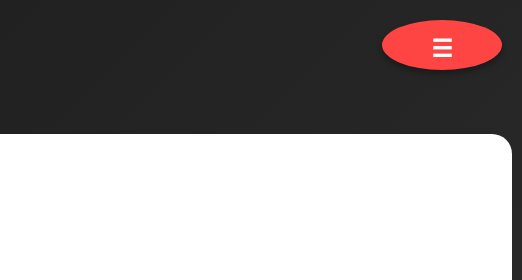
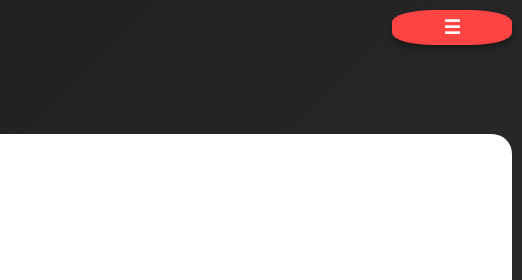
Before and after one commit to hokutomiyazaki-arch/rythm-fighter, a plain HTML site: page index.html in a window 1280 px wide. Shown: the top 280 px of the page, 758-1280 px from the left. Drawn offline with Linux system fonts and the light colour scheme.

Commit message:
Update index.html

```diff
--- a/index.html
+++ b/index.html
@@ -140,18 +140,21 @@
         /* メニューを開くボタン */
         .open-menu-btn {
             position: fixed;
-            top: 20px;
-            right: 20px;
+            top: 10px;
+            right: 10px;
             z-index: 9999;
             background: #ff4444;
             color: white;
             border: none;
-            width: 50px;
-            height: 50px;
-            border-radius: 50%;
-            font-size: 1.5rem;
+            width: 45px;
+            height: 35px;
+            border-radius: 35%;
+            font-size: 1.2rem;
             cursor: pointer;
             box-shadow: 0 4px 6px rgba(0, 0, 0, 0.3);
+            display: flex;
+            align-items: center;
+            justify-content: center;
         }
 
         /* スプラッシュスクリーン */
```
